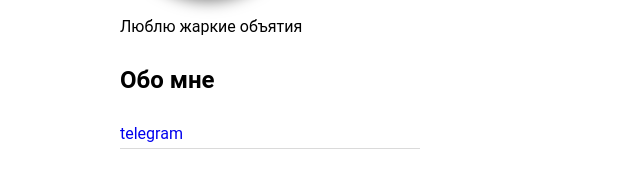
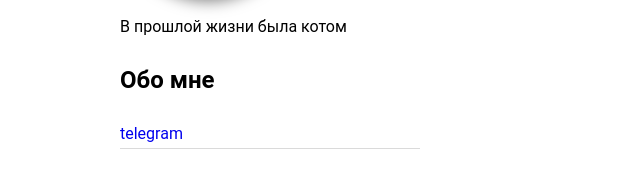
Before and after one commit to Qaksykirr/site-about-me, a plain HTML site: page index.html in a window 1280 px wide. Shown: the part 260-438 px from the top of the page, 0-640 px from the left. Drawn offline with Linux system fonts and the light colour scheme.

Commit message:
Edit title about me

```diff
--- a/index.html
+++ b/index.html
@@ -13,7 +13,7 @@
 			<img class="photo" src="images/me.jpg" width="170" height="170" alt="фото">
 		</div>
 
-			<p>Люблю жаркие объятия</p>
+			<p>В прошлой жизни была котом</p>
 
 			<h2>Обо мне</h2>
 
```
